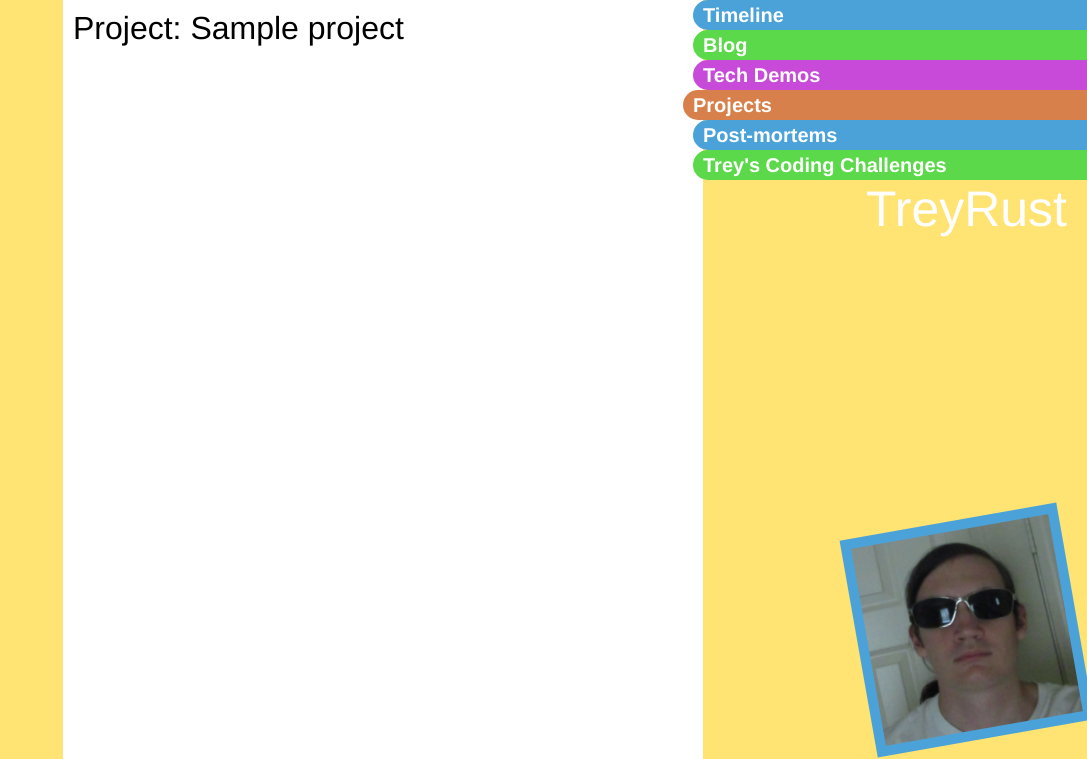
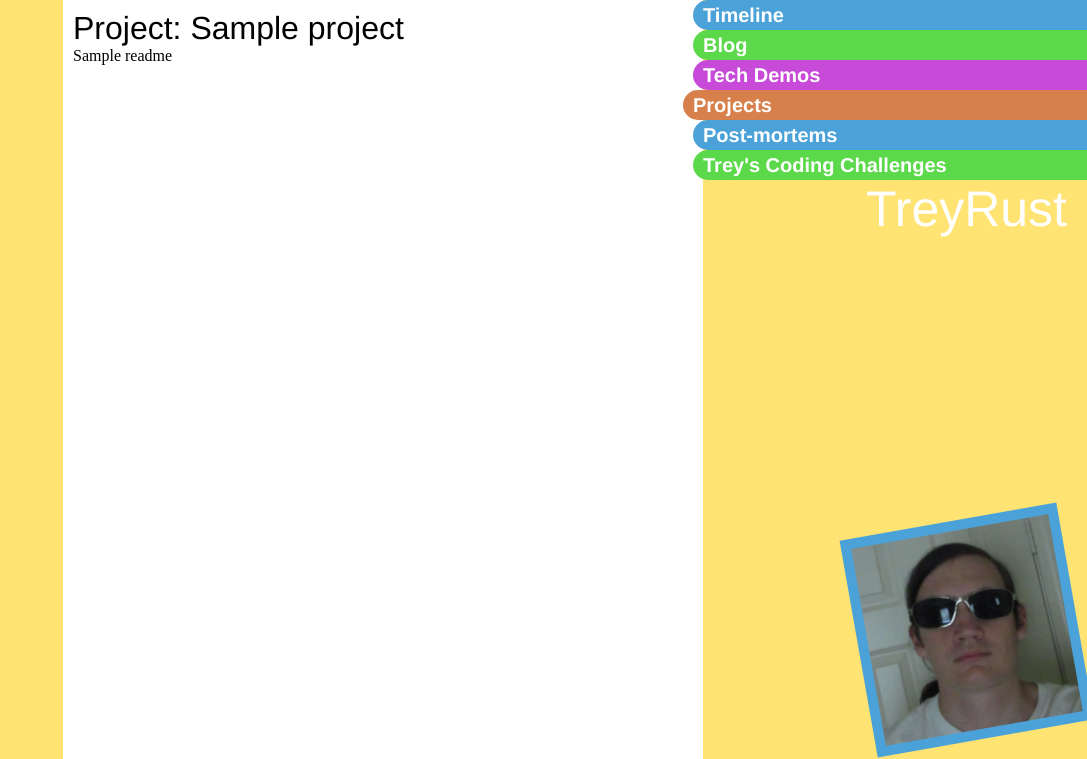
Before and after one commit to TreyRust/treyrust.com, a Flask app: template templates/projectpage.html in a window 1280 px wide. Shown: the top 759 px of the page, without its empty margins (193-1280 px from the left). Run offline with Flask 2, Linux system fonts and the light colour scheme; the template is opened without the code that fills it: most values are stand-ins (such as "Sample title", 1, 10 or a date in 2020).

Commit message:
It now loads and renders the markdown from github.

```diff
--- a/main.py
+++ b/main.py
@@ -1,5 +1,5 @@
 from flask import Flask, render_template
-import projectpropagator
+import projectpropagator, mistune
 
 app = Flask(__name__)
 
@@ -14,7 +14,11 @@ def projects_name_get(projectName):
 	if not project:
 		return render_template("projectpage.html", failedLoad = True)
 
-	return render_template("projectpage.html", project = project)
+	readme = myProp.getReadme(projectName)
+	mdown = mistune.Markdown()
+	readme = mdown(readme)
+
+	return render_template("projectpage.html", project = project, readme = readme)
 
 
 @app.route('/projects/', methods=['GET'])
--- a/templates/projectpage.html
+++ b/templates/projectpage.html
@@ -5,5 +5,6 @@
 	<h1>Project: {{ project['name'] }}</h1>
 	<tr>
 	</tr>
+	{{ readme|safe }}
 
 {% endblock content %}
```
Also changed, not shown: projectpropagator.py (+10 -1 lines).
